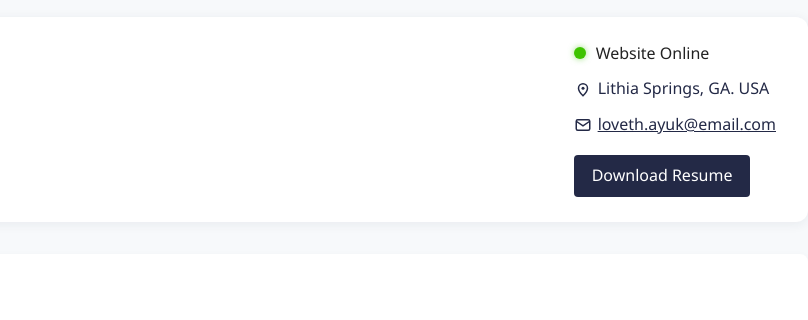
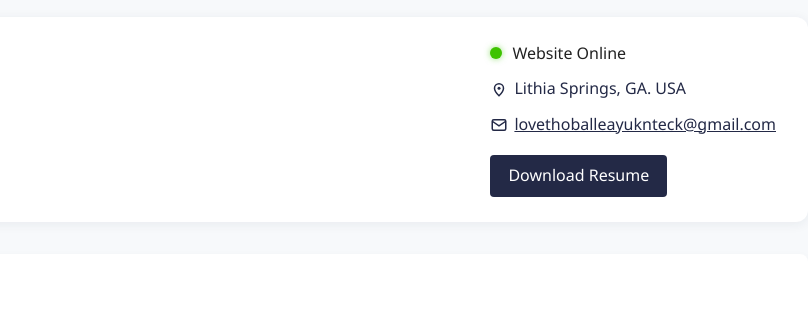
Before and after one commit to devopscmplify/project-house, a plain HTML site: page index.html in a window 1280 px wide. Shown: the part 95-415 px from the top of the page, 472-1280 px from the left. Drawn offline with Linux system fonts and the light colour scheme.

Commit message:
adding email

```diff
--- a/index.html
+++ b/index.html
@@ -92,7 +92,7 @@
                         <rect x="3" y="5" width="18" height="14" rx="2" stroke="#232946" stroke-width="2" />
                         <path d="M3 7l9 6 9-6" stroke="#232946" stroke-width="2" />
                     </svg>
-                    <a href="mailto:loveth.ayuk@email.com">loveth.ayuk@email.com</a>
+                    <a href="mailto:loveth.ayuk@email.com">lovethoballeayuknteck@gmail.com</a>
                 </div>
                 <a href="assets/Loveth-Oballe-Ayuknteck-cloud.pdf" class="resume-download" download>Download Resume</a>
             </div>
```
